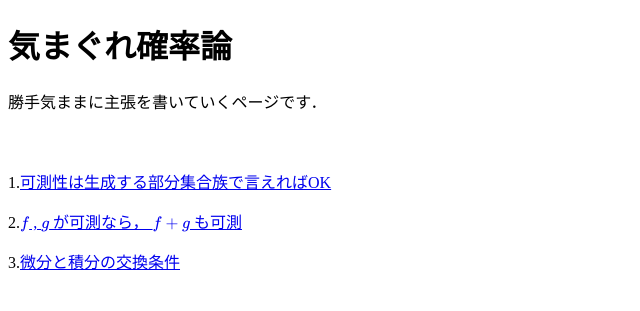
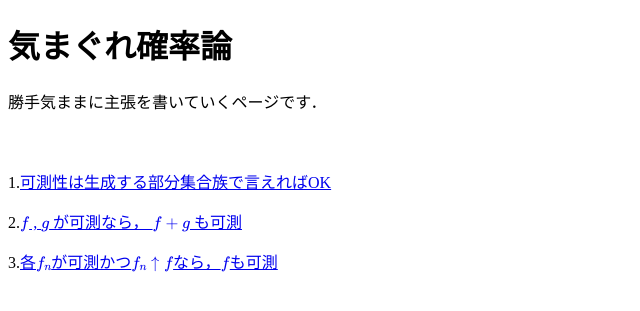
Before and after one commit to Helvetica-0226/kimagure-probability.github.io, a Jekyll site: the page index.html, which Jekyll copies as it is, in a window 1280 px wide. Shown: the top 311 px of the page, without its empty margins (0-640 px from the left). Built offline with Jekyll 4.4.1, drawn with Linux system fonts in a browser that asks for light colours.

Commit message:
Update content of item 3 in index.html

```diff
--- a/index.html
+++ b/index.html
@@ -24,7 +24,7 @@
 
   <p>1.<a href="./1/" rel="noopener">可測性は生成する部分集合族で言えればOK</a></p>
   <p>2.<a href="./2/" rel="noopener">$f$ , $g$ が可測なら， $f+g$ も可測</a></p>
-  <p>3.<a href="./3/" rel="noopener">微分と積分の交換条件</a></p>
+  <p>3.<a href="./3/" rel="noopener">各$f_n$が可測かつ$f_n \uparrow f$なら，$f$も可測</a></p>
 
 
 </body>
```
